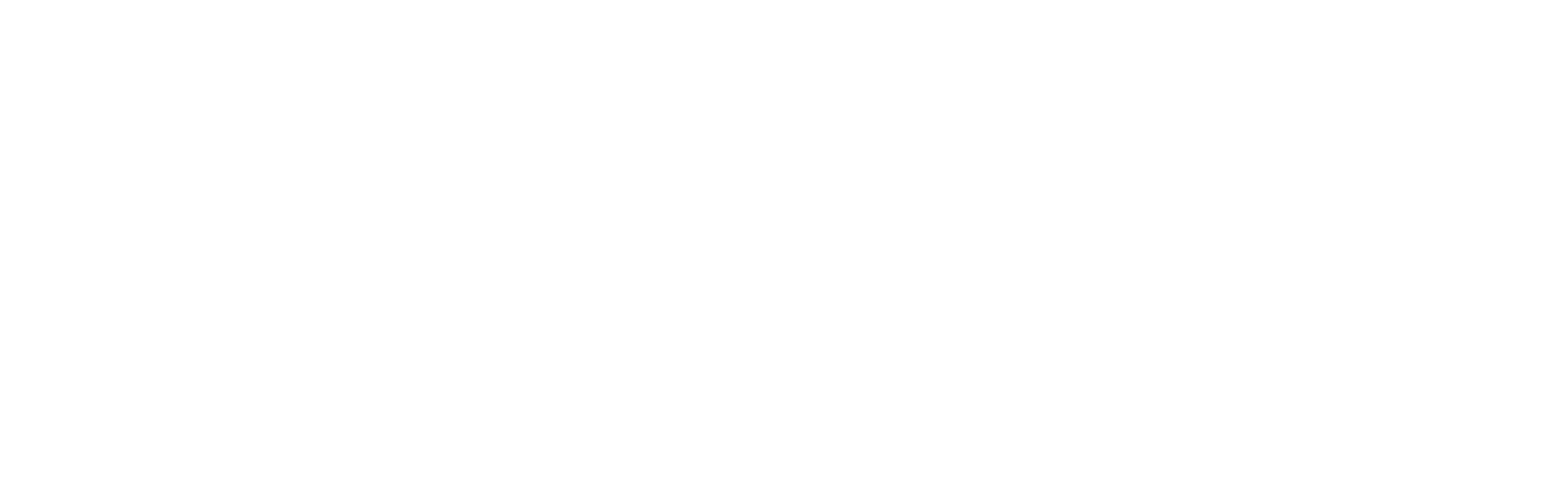
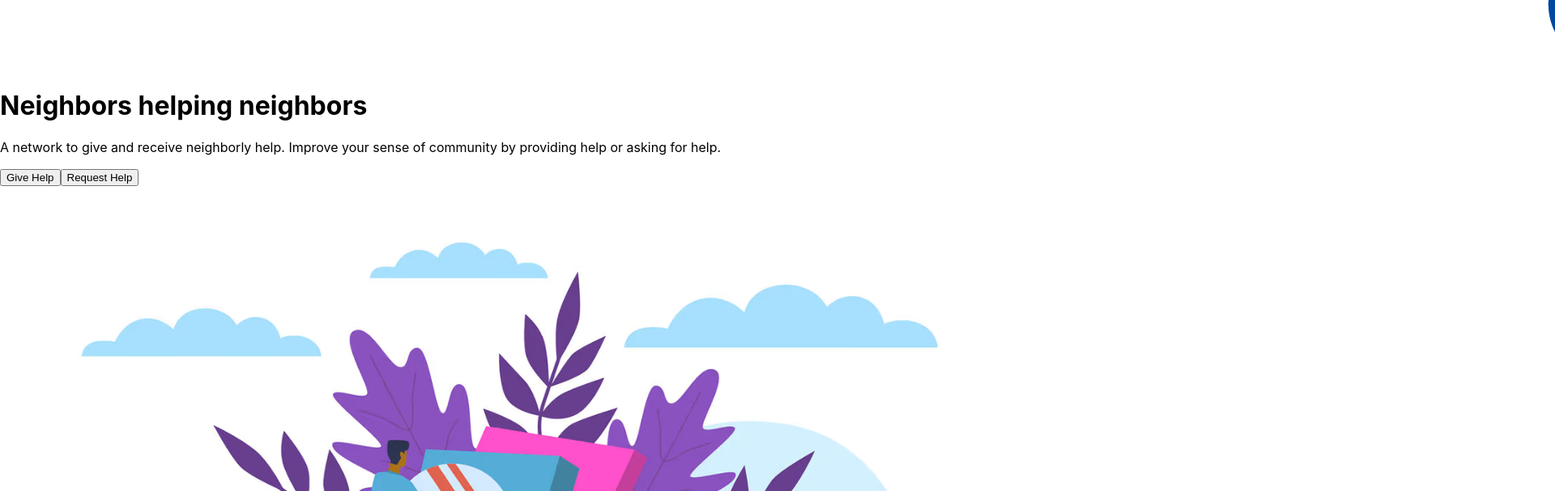
Before and after one commit to Co-Lab-You-Belong-in-Tech/NBRLYU, a React (Create React App) app: page / in a window 1280 px wide. Shown: the part 1029-1636 px from the top of the page at 81% size, 1920 px wide, since content can reach past the window. Before the commit the page ends 800 px from the top, so only its background shows below. Built offline with nearby package versions, Linux system fonts and the light colour scheme.

Commit message:
added logo and landing page image

```diff
--- a/src/pages/Home.js
+++ b/src/pages/Home.js
@@ -1,4 +1,6 @@
-import charity from "../assets/charity.jpg";
+import landing from "../assets/landing.svg";
+import logo from "../assets/logo.png";
+
 // import { useState, useNavigate } from "react";
 
 function Home({ setSelectedProvide, setSelectedRequest }) {
@@ -20,8 +22,15 @@
 
   return (
     <div className="wrapper">
+      <header>
+        <img src={logo} alt="NBRLYU logo" />
+        <h1>Neighbors helping neighbors</h1>
+      </header>
       <div className="textBox">
-        <h2>A network to give and receive neighborly help</h2>
+        <p>
+          A network to give and receive neighborly help. Improve your sense of
+          community by providing help or asking for help.
+        </p>
 
         <button className="button" onClick={handleProvide}>
           Give Help
@@ -33,7 +42,7 @@
       </div>
       <div className="imageBox">
         <img
-          src={charity}
+          src={landing}
           alt="graphics of neighbours gather to help each other"
         />
       </div>
--- a/src/styles/baseStyles.scss
+++ b/src/styles/baseStyles.scss
@@ -0,0 +1,15 @@
+.wrapper {
+  max-width: 1280px;
+  width: 90%;
+  margin: 0 auto;
+  height: 100vh;
+  min-height: 600px;
+}
+
+button {
+  font-family: $font;
+  font-weight: medium;
+  padding: 10px;
+  border-radius: 30;
+  background-color: $buttonBg;
+}
--- a/src/styles/typography.scss
+++ b/src/styles/typography.scss
@@ -0,0 +1,24 @@
+// !TYPOGRAPHY
+// *REM
+body {
+  font-size: 20px;
+  background-color: $background;
+  font-family: $font;
+}
+
+h1 {
+  color: $tagline;
+  font-size: 1.2rem;
+  font-weight: medium;
+}
+
+h2,
+h3 {
+  color: $text;
+  font-size: 1.1rem;
+  font-weight: medium;
+}
+
+h3 {
+  color: $tagline;
+}
--- a/src/styles/variables.scss
+++ b/src/styles/variables.scss
@@ -2,6 +2,8 @@
 $tagline: #0047a1;
 $buttonBg: #d0d0fb;
 $footerBg: rgba(165, 166, 246, 0.86);
+$background: #fff;
+$text: #000;
 
 //! Fonts
 $font: "Roboto";
```
Also changed, not shown: src/assets/charity.jpg (deleted), src/assets/logo.png (added).
